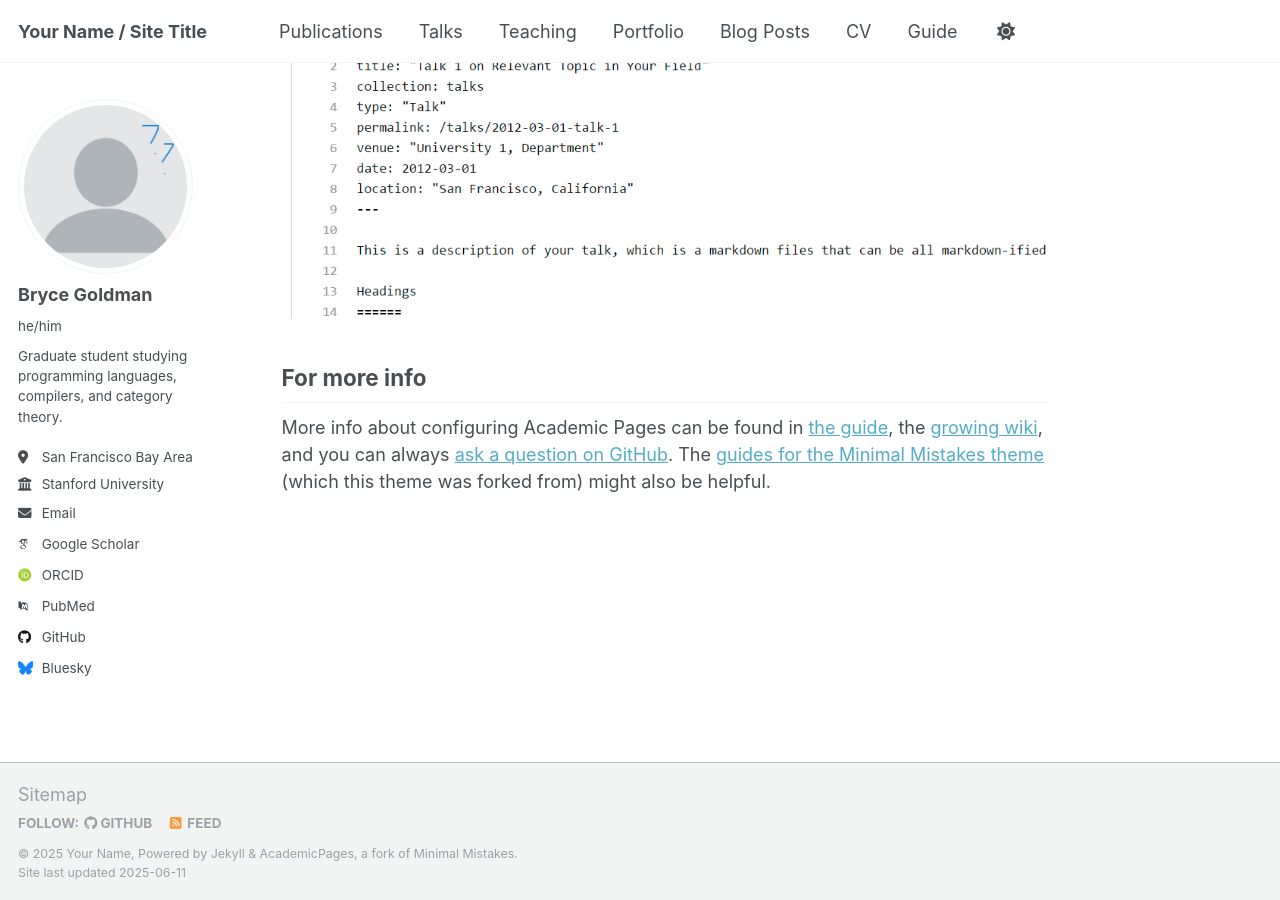
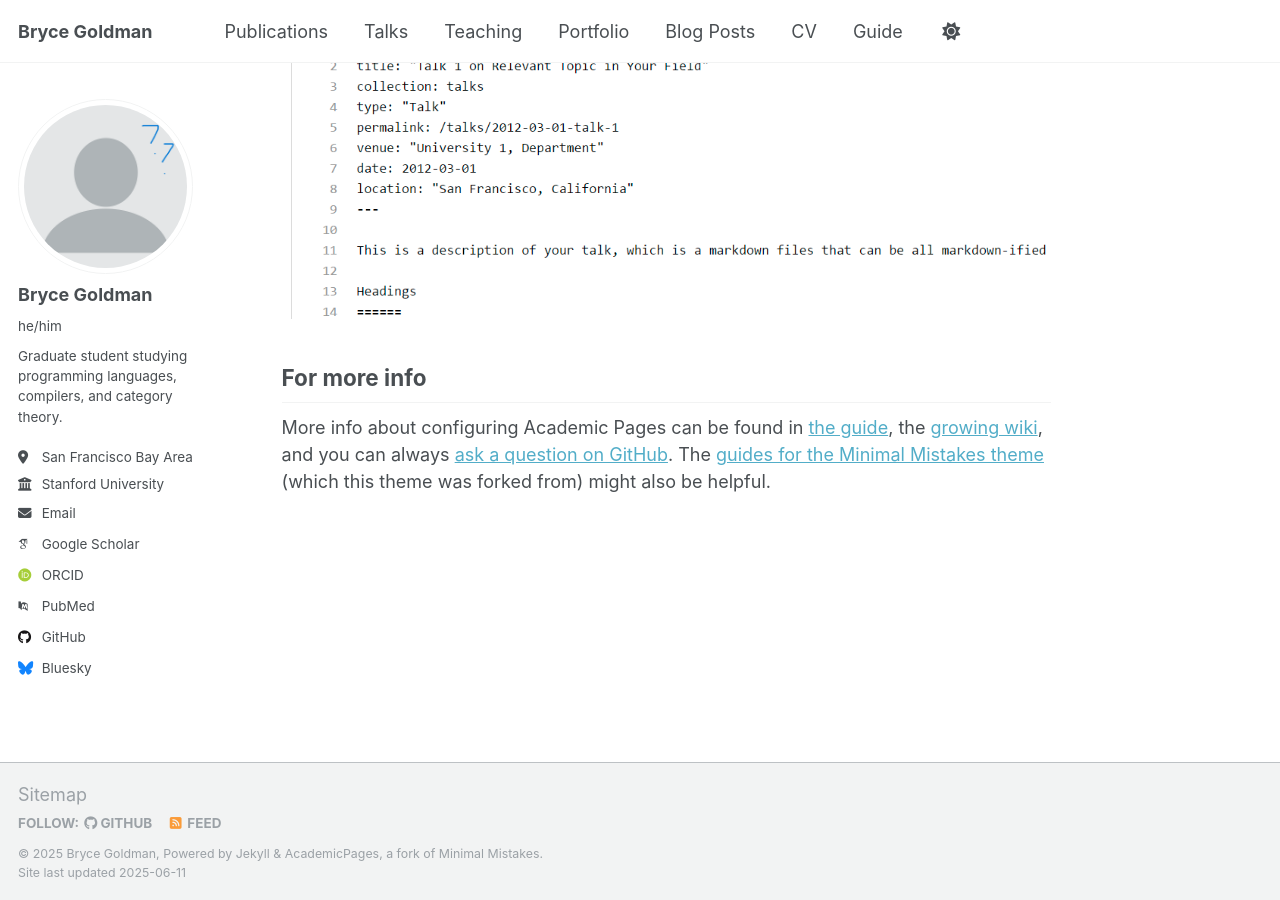
Before and after one commit to Alkizar/alkizar.github.io, a Jekyll site: the page built from _pages/about.md, in a window 1280 px wide and 900 px high, scrolled down 2636 px. Built offline with Jekyll 4.4.1, drawn with Linux system fonts in a browser that asks for light colours; some web fonts are replaced.

```diff
--- a/_config.yml
+++ b/_config.yml
@@ -9,9 +9,9 @@
 # Basic Site Settings
 locale                   : "en-US"
 site_theme               : "default"
-title                    : "Your Name / Site Title"
+title                    : "Bryce Goldman"
 title_separator          : "-"
-name                     : &name "Your Name"
+name                     : &name "Bryce Goldman"
 description              : &description "personal description"
 url                      : https://alkizar.github.io # the base hostname & protocol for your site e.g. "https://[your GitHub username].github.io" or if you already have some other page hosted on Github then use "https://[your GitHub username].github.io/[Your Repo Name]"
 baseurl                  : "" # the subpath of your site, e.g. "/blog"
@@ -46,7 +46,7 @@
   bitbucket        : # Username - Update with your username on the site
   codepen          : # Username
   dribbble         : # Username
-  github           : "academicpages"
+  github           : "alkizar"
   kaggle           : # Username
   stackoverflow    : # User number or user number and name (i.e., use "1" or "1/jeff-atwood")
 
```
